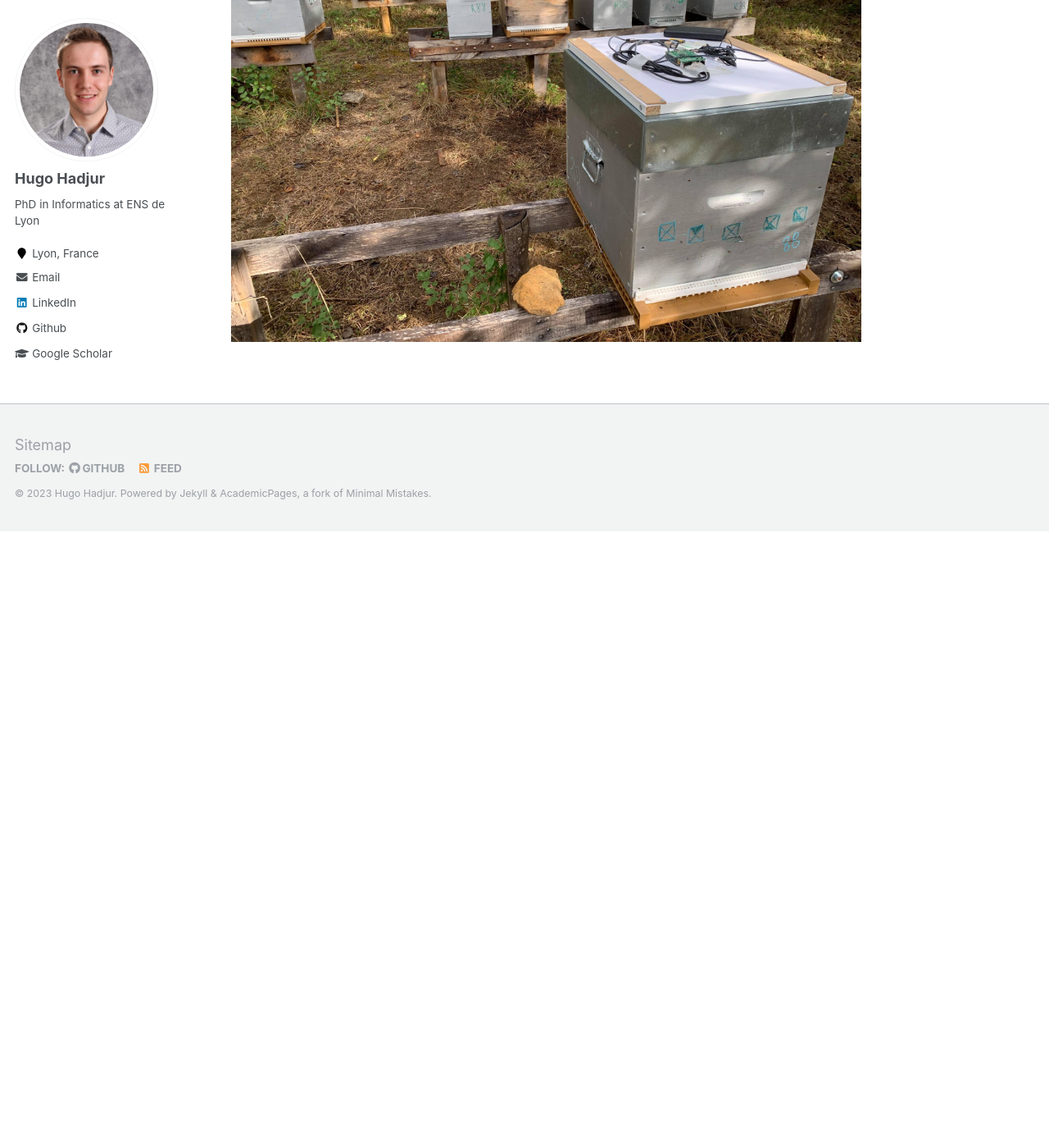
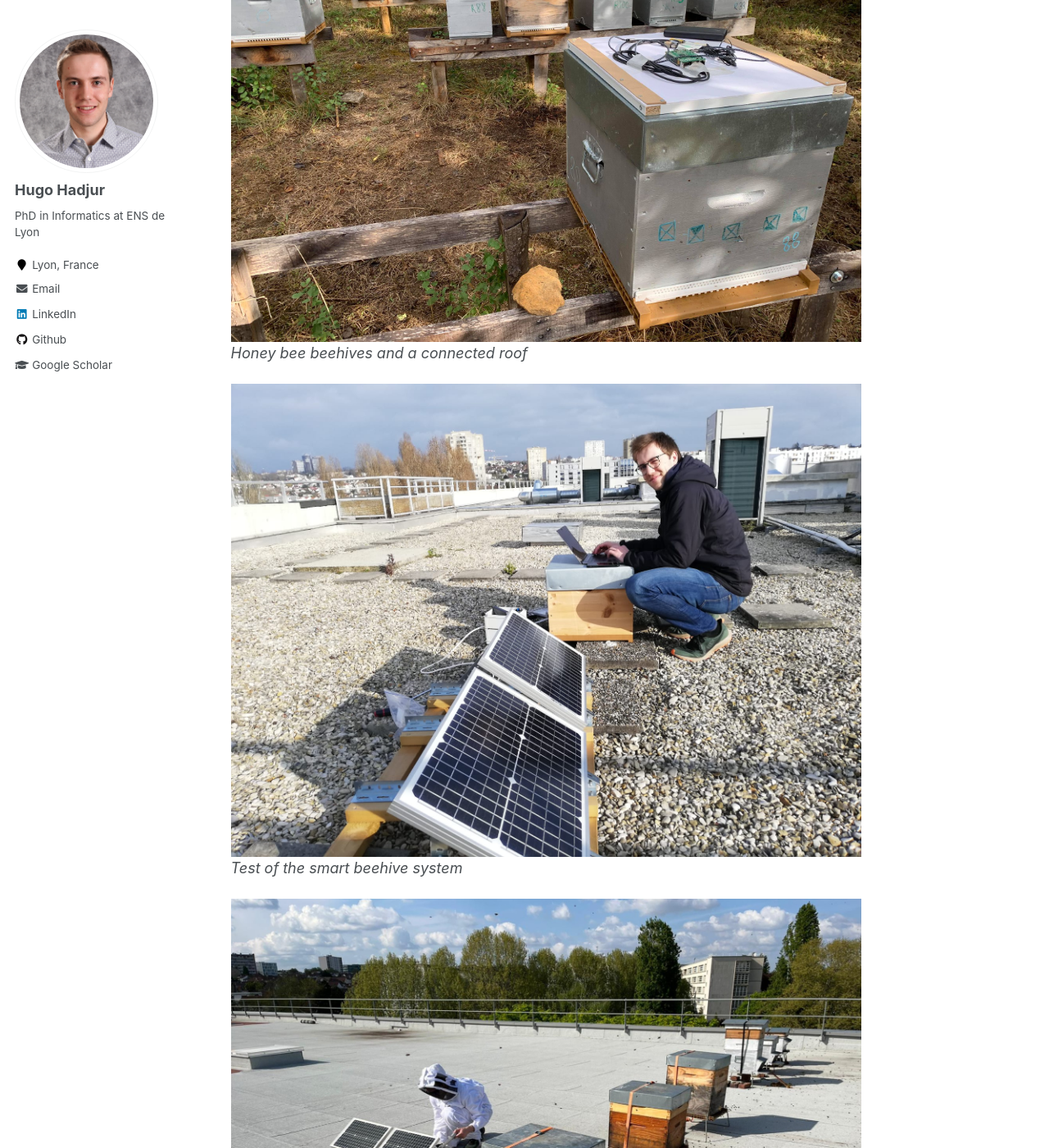
Before and after one commit to hadjurh/hadjurh.github.io, a Jekyll site: the page built from _pages/about.md, in a window 1280 px wide and 1400 px high, scrolled down 752 px. Shown: the whole window at 82% size. Built offline with Jekyll 4.4.1, drawn with Linux system fonts in a browser that asks for light colours; some of the changed text lies outside the part shown.

Commit message:
More images

```diff
--- a/_pages/about.md
+++ b/_pages/about.md
@@ -21,3 +21,10 @@ I am also working at [aivancity Paris-Cachan](https://www.aivancity.ai/) as an [
 Sustainability in AI and IoT, Distributed computing, Deep learning, Data analysis in precision agriculture & sports
 
 ![Honey bee beehives and a connected roof](images/pb_audio.jpg){:class="img-responsive"}
+*Honey bee beehives and a connected roof*
+
+![Test of the smart beehive system](images/test_cachan.jpeg){:class="img-responsive"}
+*Test of the smart beehive system*
+
+![Deployment of smart beehives](images/deployment_cachan.jpg){:class="img-responsive"}
+*Deployment of smart beehives*
```
Also changed, not shown: images/deployment_cachan.jpg (added), images/test_cachan.jpeg (added).
